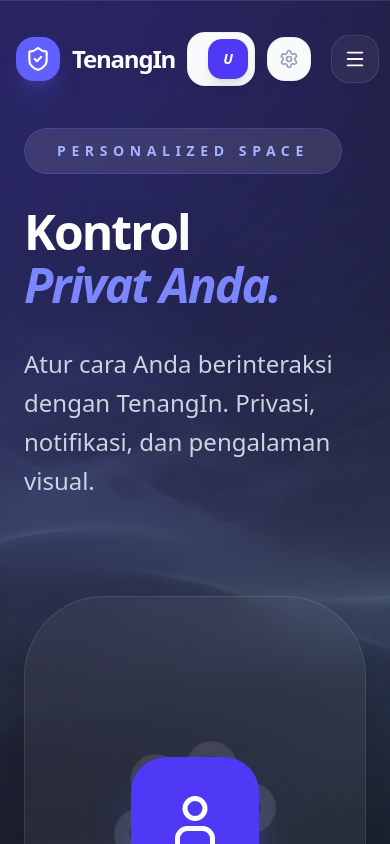
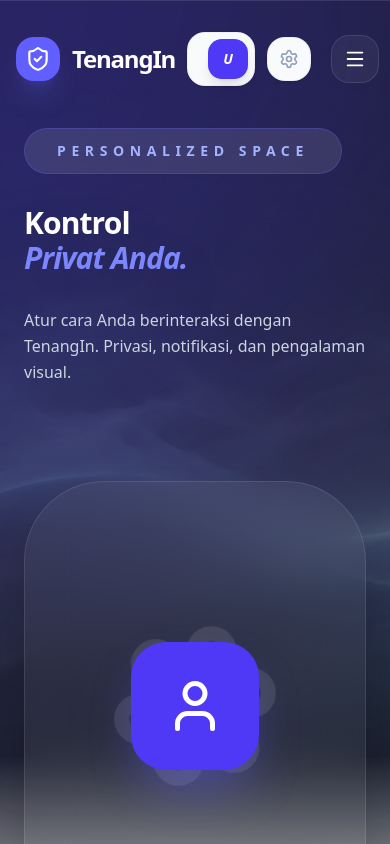
Before and after one commit to ahmadrofiussuud/mental-bmc, a Next.js app: page /settings in a window 390 px wide. Shown: the top 844 px of the page. Built offline with nearby package versions, Linux system fonts and the light colour scheme.

Commit message:
Phase 2 Cont: Security, Solutions, Settings pages iPhone 12 optimized

```diff
--- a/src/app/security/page.tsx
+++ b/src/app/security/page.tsx
@@ -14,7 +14,7 @@ export default function SecurityPage() {
                                 <ShieldCheck size={14} /> Enterprise-Grade Security
                             </p>
                         </div>
-                        <h1 className="text-5xl md:text-7xl font-black text-slate-900 tracking-tighter">
+                        <h1 className="text-3xl sm:text-4xl md:text-5xl lg:text-7xl font-black text-slate-900 tracking-tighter">
                             Keamanan Anda adalah <br /><span className="text-indigo-600">Prioritas Mutlak.</span>
                         </h1>
                     </div>
--- a/src/app/settings/page.tsx
+++ b/src/app/settings/page.tsx
@@ -45,11 +45,11 @@ export default function SettingsPage() {
                                 <Badge className="bg-white/10 text-indigo-300 border-indigo-500/30 px-8 py-3 rounded-full font-black uppercase text-sm tracking-[0.4em] backdrop-blur-md">
                                     Personalized Space
                                 </Badge>
-                                <h1 className="text-5xl md:text-7xl lg:text-9xl font-black tracking-[-0.04em] leading-[1.1] drop-shadow-2xl text-white">
+                                <h1 className="text-3xl sm:text-4xl md:text-5xl lg:text-7xl xl:text-9xl font-black tracking-[-0.03em] sm:tracking-[-0.04em] leading-[1.15] sm:leading-[1.1] drop-shadow-2xl text-white">
                                     Kontrol <br />
                                     <span className="text-indigo-400 italic">Privat Anda.</span>
                                 </h1>
-                                <p className="text-2xl text-slate-300 font-medium max-w-xl leading-relaxed">
+                                <p className="text-base sm:text-lg md:text-xl lg:text-2xl text-slate-300 font-medium max-w-xl leading-relaxed">
                                     Atur cara Anda berinteraksi dengan TenangIn. <br className="hidden md:block" /> Privasi, notifikasi, dan pengalaman visual.
                                 </p>
                             </div>
--- a/src/app/solutions/page.tsx
+++ b/src/app/solutions/page.tsx
@@ -16,7 +16,7 @@ export default function SolutionsPage() {
             <main className="pt-32 pb-20 px-6 md:px-12">
                 <div className="max-w-7xl mx-auto space-y-20">
                     <div className="text-center space-y-6">
-                        <h1 className="text-5xl md:text-7xl font-black text-slate-900 tracking-tighter">
+                        <h1 className="text-3xl sm:text-4xl md:text-5xl lg:text-7xl font-black text-slate-900 tracking-tighter">
                             Solusi Kami untuk <br /><span className="text-indigo-600">Ekosistem Mental</span> Anda.
                         </h1>
                         <p className="text-xl text-slate-500 max-w-2xl mx-auto font-medium leading-relaxed">
@@ -49,7 +49,7 @@ export default function SolutionsPage() {
 
                     <div className="bg-indigo-600 rounded-[40px] p-12 md:p-20 text-center text-white space-y-8 shadow-2xl shadow-indigo-200">
                         <h2 className="text-4xl font-black tracking-tight">Siap mentransformasi Institusi Anda?</h2>
-                        <Button className="bg-white text-indigo-600 hover:bg-slate-50 px-10 py-8 rounded-2xl font-black text-lg">
+                        <Button className="bg-white text-indigo-600 hover:bg-slate-50 px-6 py-4 sm:px-8 sm:py-6 md:px-10 md:py-8 rounded-2xl font-black text-base sm:text-lg">
                             Hubungi Konsultan Kami
                         </Button>
                     </div>
```
